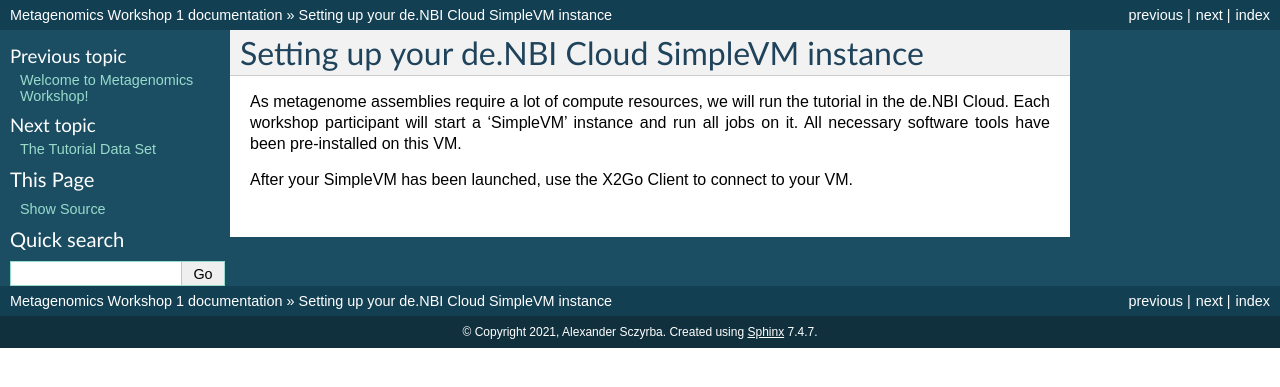
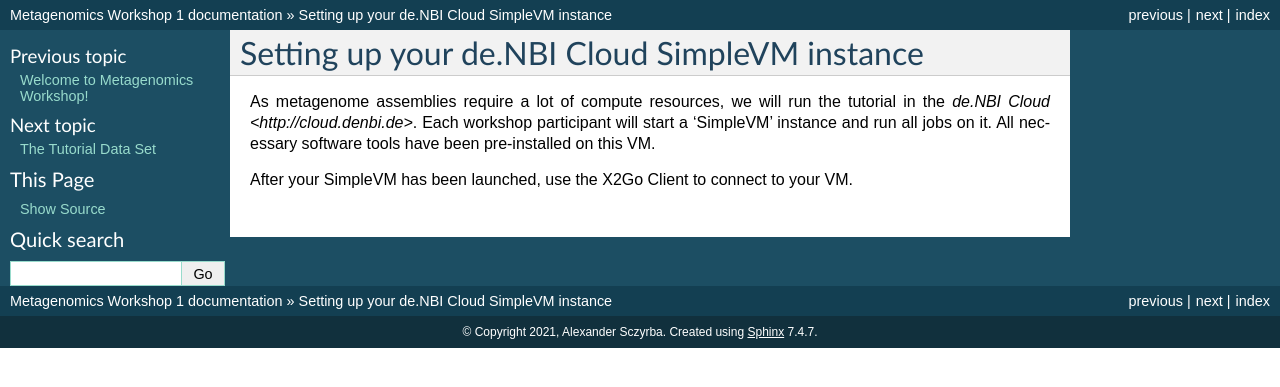
Before and after one commit to metagenomics/metagenomics-workshop, a Sphinx documentation site: the page built from docs/simplevm.rst, in a window 1280 px wide. Shown: the top 387 px of the page. Built offline with Sphinx 7.4.7, drawn with Linux system fonts in a browser that asks for light colours; some of the changed lines change nothing that is shown.

Commit message:
Update simplevm.rst

```diff
--- a/docs/simplevm.rst
+++ b/docs/simplevm.rst
@@ -2,7 +2,7 @@ Setting up your de.NBI Cloud SimpleVM instance
 ==============================================
 
 As metagenome assemblies require a lot of compute resources, we will run the tutorial
-in the de.NBI Cloud. Each workshop participant will start a 'SimpleVM' instance
+in the `de.NBI Cloud <http://cloud.denbi.de>`. Each workshop participant will start a 'SimpleVM' instance
 and run all jobs on it. All necessary software tools have been pre-installed on this VM.
 
 After your SimpleVM has been launched, use the X2Go Client to connect to your VM.
```
